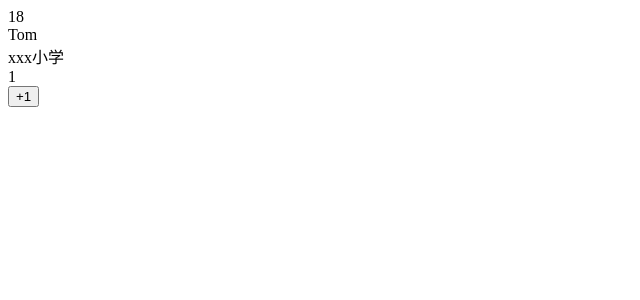
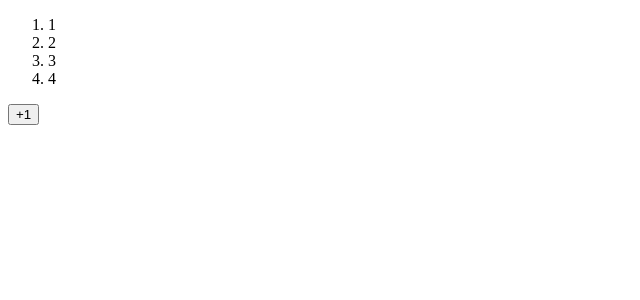
Before and after one commit to cazser/useProxy, a React (Vite) app: page / in a window 1280 px wide. Shown: the top 300 px of the page, without its empty margins (0-640 px from the left). Built offline with nearby package versions, Linux system fonts and the light colour scheme.

Commit message:
is this end?

```diff
--- a/src/components/test.jsx
+++ b/src/components/test.jsx
@@ -2,18 +2,17 @@ import { useState } from 'react';
 import useProxy from './useProxy';
 
 const Test = ()=>{
- const person = useProxy({age:18, name:"Tom", education:{primary: "xxx小学", value:{some:1}}})
+
+const data = useProxy(new Set([1,2,3,4]))
 const onClick =()=>{
-  person.age++;
-  person.education.primary = person.age;
-  person.education.value.some++;
+    data.add(Math.random());
+    console.log(data);
 }
 return (
      <div>
-     <div>{person.age}</div>
-     <div>{person.name}</div>
-     <div>{person.education.primary}</div>
-    <div>{person.education.value.some}</div>
+      <ol>
+        {Array.from(data).map((item, index)=><li key={index}>{item}</li>)}
+      </ol>
       <button onClick={onClick}>+1</button>
      </div>
      )
--- a/src/components/useProxy.js
+++ b/src/components/useProxy.js
@@ -32,10 +32,12 @@ if(typeof state!=='object'){
   //对象
    return new Proxy(state, {
 
-         get:(target, prop)=> {
-          //console.log(target)
-           if (prop in target) {
-           return target[prop];
+         get:function(target, prop, receiver) {
+          if(prop in target){
+           let value = Reflect.get(...arguments);
+           console.log(value);
+           console.log(typeof value ==='function')
+           return typeof value == 'function' ? value.bind(target) : value;
          } else {
            return undefined; // 默认值
          }
@@ -44,7 +46,10 @@ if(typeof state!=='object'){
           //target[prop]=val;
          // setState({...target})
           console.log(target);
-          if(Array.isArray(state)){
+          if(target instanceof Set){
+            console.log('set')
+            setState(new Set(target))
+          }else if(Array.isArray(state)){
             target[prop]=val;
             setState([...target])
           }else{
@@ -59,11 +64,7 @@ if(typeof state!=='object'){
       return Object.keys(target);
     },
      getOwnPropertyDescriptor(target, prop) { // 被每个属性调用
-     return {
-      enumerable: true,
-      configurable: true
-      /* 其他属性，类似于 "value:..." */
-      };
+     return Object.getOwnPropertyDescriptor(target,prop);
       },
       deleteProperty(target, prop) { // 拦截属性删除
 
```
